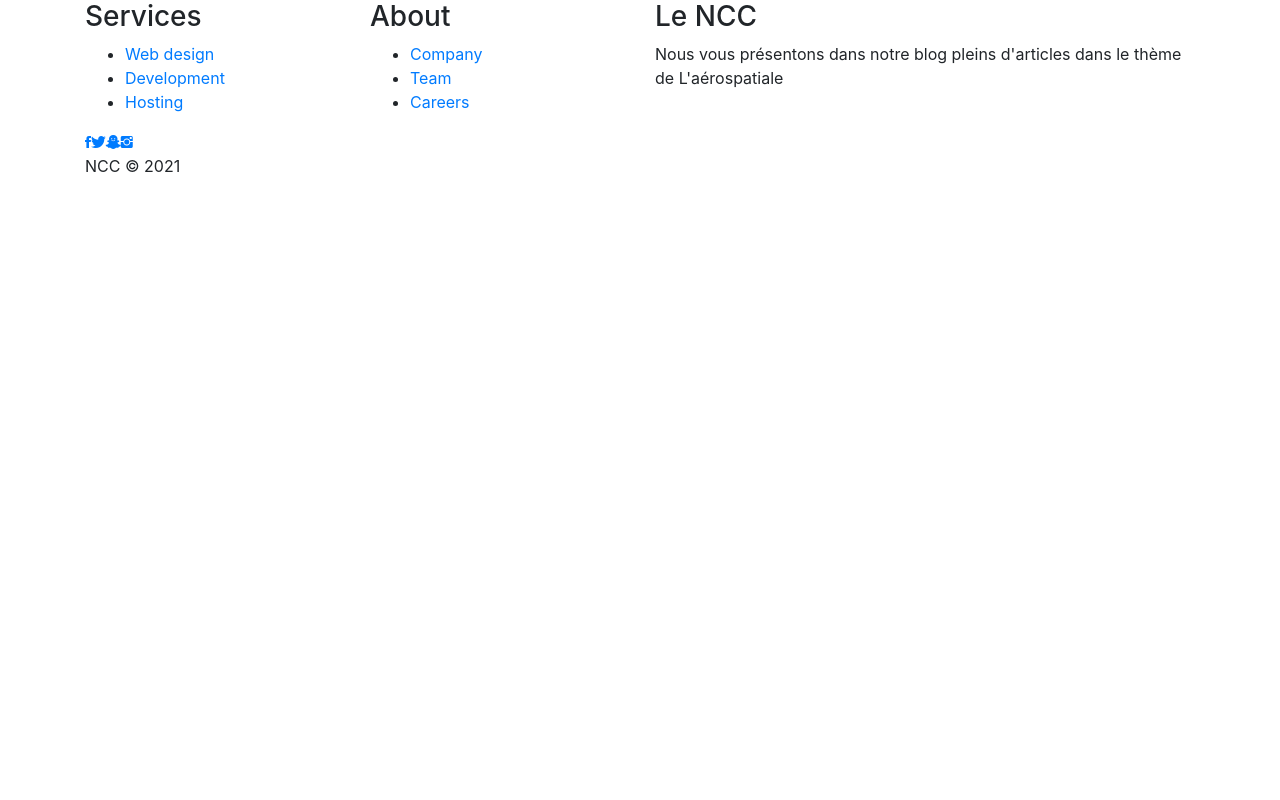
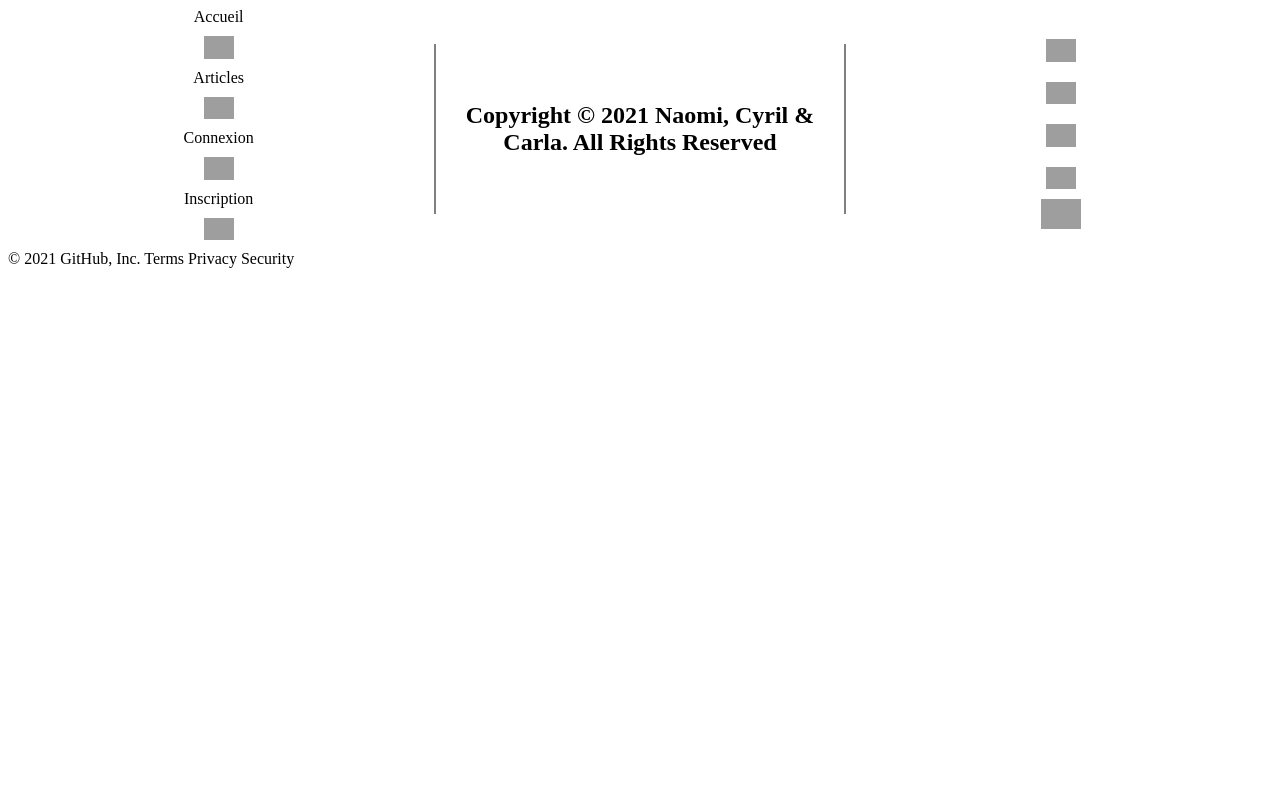
Before and after one commit to cyril-porez/blog, a PHP site: page /footer.php in a window 1280 px wide. Run offline with PHP 8.4, Linux system fonts and the light colour scheme; data that the repository does not hold is empty; some libraries are stand-ins or nearby versions; grey boxes are pictures that could not be loaded.

Commit message:
footer terminer vous pouvez chnager la couleur pour l'armonie du site

```diff
--- a/css/footer.css
+++ b/css/footer.css
@@ -1,89 +1,49 @@
-.footer-dark {
-    padding:50px 0;
-    color:#f0f9ff;
-    background-color:#282d32;
+.footer{
+    width: 100%;
+    margin: 0;
+    background: white;
+    text-align: center;
+    display: flex;
+    flex-direction: row;
 }
 
-  .footer-dark h3 {
-    margin-top:0;
-    margin-bottom:12px;
-    font-weight:bold;
-    font-size:16px;
+.footer1{
+    display:flex;
+    flex-direction: column;
+    align-items: center;
+    justify-content: center;
+    width: 33.333%;
 }
 
-  .footer-dark ul {
-    padding:0;
-    list-style:none;
-    line-height:1.6;
-    font-size:14px;
-    margin-bottom:0;
+.footer2{
+    width: 33.333%;
+    display: flex;
+    align-items: center;
+    justify-content: center;
+}
+.footer2 h2{
+    border-left: 2px solid grey;
+    border-right: 2px solid grey;
+    font-family: Dreams;
+    display: flex;
+    align-items: center;
+    margin:0 1% 0 1%;
+    height: 70%;
 }
 
-  .footer-dark ul a {
-    color:inherit;
-    text-decoration:none;
-    opacity:0.6;
+.footer3{
+    display:flex;
+    flex-direction: column;
+    align-items: center;
+    justify-content: center;
+    width: 33.333%;
 }
 
-  .footer-dark ul a:hover {
-    opacity:0.8;
+.socialMedia{
+    width: 30px;
+    margin: 10px;
 }
 
-  @media (max-width:767px) {
-    .footer-dark .item:not(.social) {
-      text-align:center;
-      padding-bottom:20px;
+.socialMedia2{
+    width: 40px;
 }
-  }
-
-  .footer-dark .item.text {
-    margin-bottom:36px;
-  }
-
-  @media (max-width:767px) {
-    .footer-dark .item.text {
-      margin-bottom:0;
-    }
-  }
-
-  .footer-dark .item.text p {
-    opacity:0.6;
-    margin-bottom:0;
-  }
-
-  .footer-dark .item.social {
-    text-align:center;
-  }
-
-  @media (max-width:991px) {
-    .footer-dark .item.social {
-      text-align:center;
-      margin-top:20px;
-    }
-  }
-
-  .footer-dark .item.social > a {
-    font-size:20px;
-    width:36px;
-    height:36px;
-    line-height:36px;
-    display:inline-block;
-    text-align:center;
-    border-radius:50%;
-    box-shadow:0 0 0 1px rgba(255,255,255,0.4);
-    margin:0 8px;
-    color:#fff;
-    opacity:0.75;
-  }
-
-  .footer-dark .item.social > a:hover {
-    opacity:0.9;
-  }
-
-  .footer-dark .copyright {
-    text-align:center;
-    padding-top:24px;
-    opacity:0.3;
-    font-size:13px;
-    margin-bottom:0;
-  }
--- a/footer.php
+++ b/footer.php
@@ -1,52 +1,27 @@
-<?php
-?>
 
-<!DOCTYPE html>
-<html>
-
-<head>
-    <meta charset="utf-8">
-    <meta name="viewport" content="width=device-width, initial-scale=1.0">
-    <title>Untitled</title>
-    <link rel="stylesheet" href="https://cdnjs.cloudflare.com/ajax/libs/twitter-bootstrap/4.1.3/css/bootstrap.min.css">
-    <link rel="stylesheet" href="https://cdnjs.cloudflare.com/ajax/libs/ionicons/2.0.1/css/ionicons.min.css">
-    <link rel="stylesheet" href="assets/css/style.css">
-</head>
-
-<body>
-    <div class="footer-dark">
-        <footer>
-            <div class="container">
-                <div class="row">
-                    <div class="col-sm-6 col-md-3 item">
-                        <h3>Services</h3>
-                        <ul>
-                            <li><a href="#">Web design</a></li>
-                            <li><a href="#">Development</a></li>
-                            <li><a href="#">Hosting</a></li>
-                        </ul>
-                    </div>
-                    <div class="col-sm-6 col-md-3 item">
-                        <h3>About</h3>
-                        <ul>
-                            <li><a href="#">Company</a></li>
-                            <li><a href="#">Team</a></li>
-                            <li><a href="#">Careers</a></li>
-                        </ul>
-                    </div>
-                    <div class="col-md-6 item text">
-                        <h3>Le NCC </h3>
-                        <p>Nous vous présentons dans notre blog pleins d'articles dans le thème de L'aérospatiale</p>
-
-                    </div>
-                    <div class="col item social"><a href="#"><i class="icon ion-social-facebook"></i></a><a href="#"><i class="icon ion-social-twitter"></i></a><a href="#"><i class="icon ion-social-snapchat"></i></a><a href="#"><i class="icon ion-social-instagram"></i></a></div>
-                </div>
-                <p class="copyright">NCC © 2021</p>
-            </div>
-        </footer>
+<link href="css/footer.css" rel="stylesheet">
+<footer>
+    <div class="footer">
+        <div class="footer1">
+        Accueil<a href="<?php if($nomFichier != 'index.php'){ echo '../';}?>index.php"><img class="socialMedia" alt="Accueil" src="https://cdn-icons-png.flaticon.com/512/1239/1239292.png"></a>
+        Articles<a href="<?php if($nomFichier == 'index.php'){ echo 'php/';}?>articles.php"><img class="socialMedia" alt="Articles" src="http://cdn.onlinewebfonts.com/svg/img_351420.png"></a>
+        <?php if(empty($_SESSION['user'])){ echo 'Connexion<a href="'; if($nomFichier == "index.php"){ echo "php/";}; echo 'connexion.php"><img class="socialMedia" alt="Connexion" src="http://cdn.onlinewebfonts.com/svg/img_201469.png"></a>';}?>
+        <?php if(empty($_SESSION['user'])){ echo 'Inscription<a href="'; if($nomFichier == "index.php"){ echo "php/";} echo 'inscription.php"><img class="socialMedia" alt="Inscription" src="https://www.vbvb.fr/wp-content/uploads/2016/04/icone_sinscrire.png"></a>';}?>
+        <?php if(!empty($_SESSION['user'])){ echo 'Profil<a href="'; if($nomFichier == "index.php"){ echo "php/";} echo 'profil.php"><img class="socialMedia" alt="Profil" src="http://cdn.onlinewebfonts.com/svg/img_311846.png"></a>';}?>
+        </div>
+        <div class="footer2">
+            <h2>Copyright © 2021 Naomi, Cyril & Carla. All Rights Reserved</h2>
+        </div>
+        <div class="footer3">
+            <a href="https://twitter.com/"><img class="socialMedia" alt="Twitter" src="https://bassin-arcachon.com/wp-content/uploads/2017/02/logo-twitter-bleu.png"></a>
+            <a href="https://facebook.com/"><img class="socialMedia" alt="Facebook" src="https://cdn.pixabay.com/photo/2015/05/17/10/51/facebook-770688_1280.png"></a>
+            <a href="https://instagram.com/"><img class="socialMedia" alt="Instagram" src="https://pic.clubic.com/v1/images/1182568/raw"></a>
+            <a href="https://youtube.com/"><img class="socialMedia" alt="Youtube" src="http://assets.stickpng.com/images/580b57fcd9996e24bc43c545.png"></a>
+            <a href="https://github.com/hugo-chabert/blog"><img class="socialMedia2" alt="GitHub" src="https://upload.wikimedia.org/wikipedia/commons/9/91/Octicons-mark-github.svg"></a>
+        </div>
     </div>
-    <script src="https://cdnjs.cloudflare.com/ajax/libs/jquery/3.2.1/jquery.min.js"></script>
-    <script src="https://cdnjs.cloudflare.com/ajax/libs/twitter-bootstrap/4.1.3/js/bootstrap.bundle.min.js"></script>
-</body>
-
-</html>
+</footer>
+© 2021 GitHub, Inc.
+Terms
+Privacy
+Security
```
Lines whose indentation alone changed are shown as unchanged.
